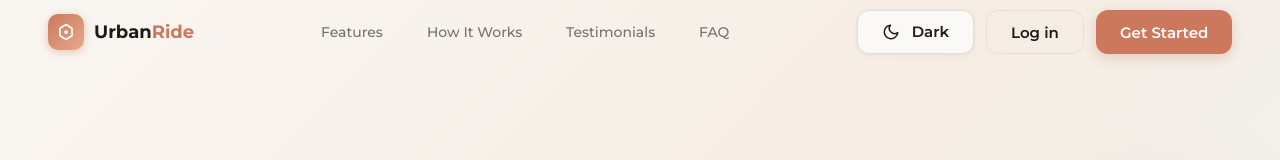
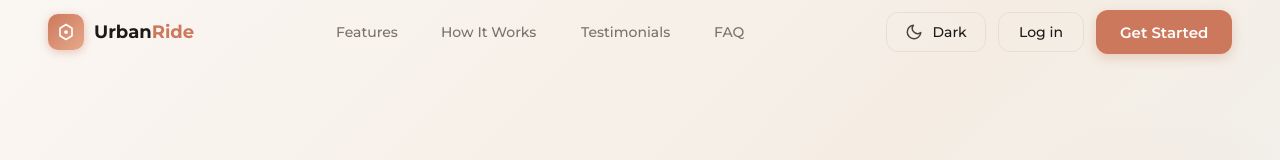
Before and after one commit to rajesh620-collab/urbanride, a React (Vite) app in the folder frontend/: page / in a window 1280 px wide. Shown: the top 160 px of the page. Built offline with nearby package versions, Linux system fonts and the light colour scheme; no server answers.

Commit message:
style: refine theme toggle to be less visually dominating and align secondary buttons

```diff
--- a/frontend/src/styles.css
+++ b/frontend/src/styles.css
@@ -292,18 +292,17 @@ input, select, button {
 
 /* ── Theme toggle (Tactile) ── */
 .theme-toggle {
-  background: var(--cream);
+  background: transparent;
   border: 1px solid var(--border);
   border-radius: 12px;
-  padding: 10px 24px;
+  padding: 8px 18px;
   display: flex;
   align-items: center;
-  gap: 12px;
+  gap: 10px;
   cursor: pointer;
-  font-size: 15px;
-  font-weight: 600;
+  font-size: 14px;
+  font-weight: 500;
   color: var(--charcoal);
-  box-shadow: var(--shadow-sm);
   transition:
     transform var(--btn-trans-hover),
     box-shadow var(--btn-trans-hover),
@@ -312,39 +311,41 @@ input, select, button {
     stroke var(--btn-trans-hover),
     filter var(--btn-trans-hover);
   outline: none;
-  min-height: 44px;
+  min-height: 40px;
 }
 
 .theme-toggle svg {
   stroke: var(--charcoal);
+  opacity: 0.8;
 }
 
 [data-theme="dark"] .theme-toggle {
-  background: #1C2229;
-  color: #E2E8F0;
+  background: transparent;
+  color: #B0B8C1; /* Softer text in dark mode */
   border-color: rgba(255,255,255,0.1);
 }
 [data-theme="dark"] .theme-toggle svg {
-  stroke: #E2E8F0;
+  stroke: #B0B8C1;
 }
 
 .theme-toggle:hover, .theme-toggle:focus {
   transform: scale(1.04) translateY(-1px);
-  box-shadow: var(--shadow-md);
   background: var(--cream-dark);
+  border-color: var(--coral-pale);
+  color: var(--charcoal);
 }
 [data-theme="dark"] .theme-toggle:hover, [data-theme="dark"] .theme-toggle:focus {
-  background: #262E37;
-  box-shadow: 0 6px 20px rgba(0,0,0,0.3);
+  background: rgba(255,255,255,0.05);
+  border-color: rgba(255,255,255,0.2);
+  color: #E2E8F0;
 }
 
 .theme-toggle:active {
   transform: scale(0.98) translateY(0);
-  box-shadow: var(--shadow-sm);
-  filter: brightness(0.92) translateZ(0); /* Richer feedback in light */
+  filter: brightness(0.9) translateZ(0);
 }
 [data-theme="dark"] .theme-toggle:active {
-  filter: brightness(1.25) saturate(1.2) translateZ(0); /* Vivid feedback in dark */
+  filter: brightness(1.3) translateZ(0);
 }
 
 /* ── Unified Tactile Button Interaction Foundation ── */
@@ -788,17 +789,17 @@ html { scroll-behavior: smooth; }
 
 /* ── Landing nav buttons ── */
 .landing-btn-ghost {
-  padding: 10px 24px;
+  padding: 8px 20px;
   background: transparent;
   border: 1.5px solid var(--border);
   border-radius: 12px;
-  font-size: 15px;
-  font-weight: 600;
+  font-size: 14px;
+  font-weight: 500;
   cursor: pointer;
   color: var(--charcoal);
   font-family: 'Montserrat', sans-serif;
   transition: all 0.2s;
-  min-height: 44px;
+  min-height: 40px;
 }
 .landing-btn-ghost:hover {
   border-color: var(--coral);
```
